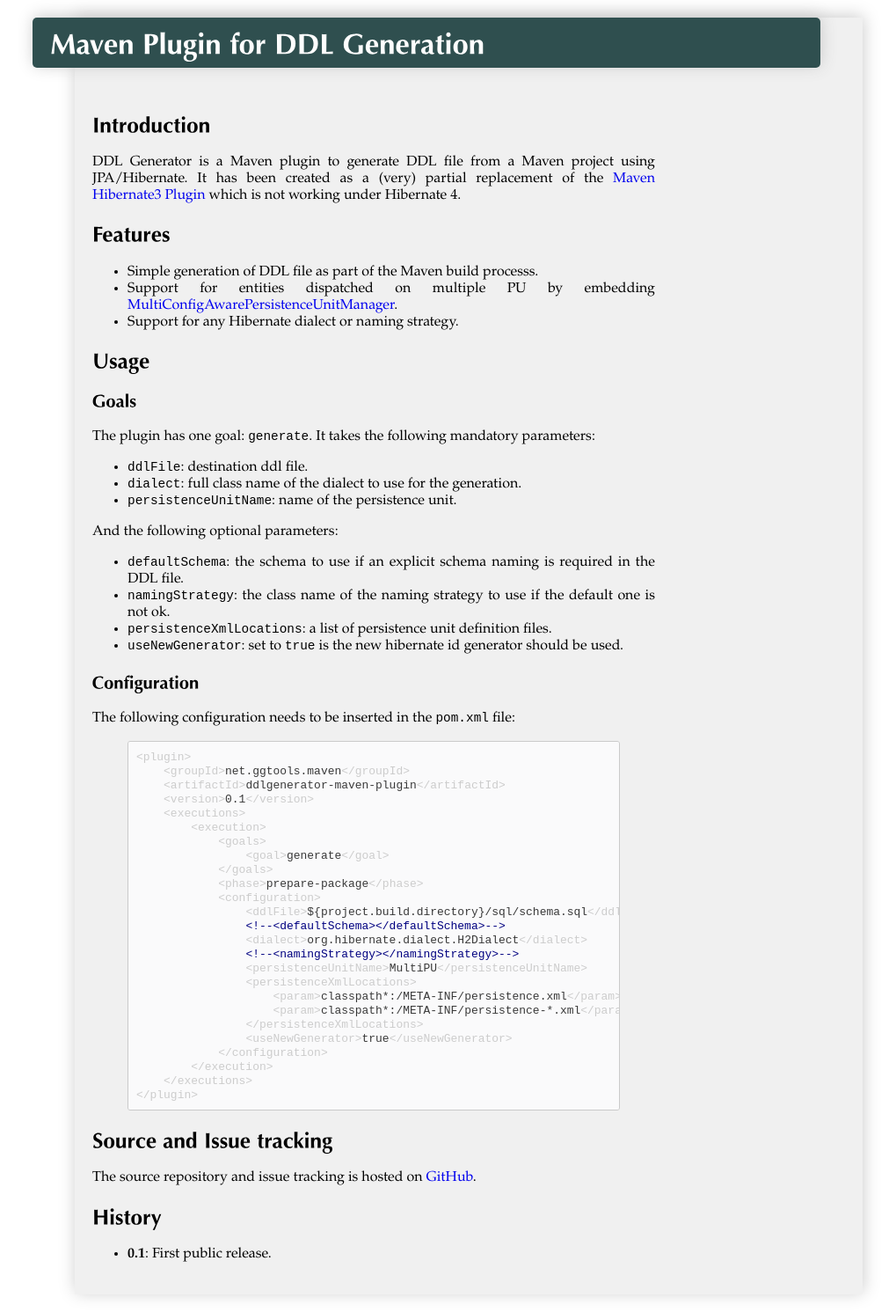
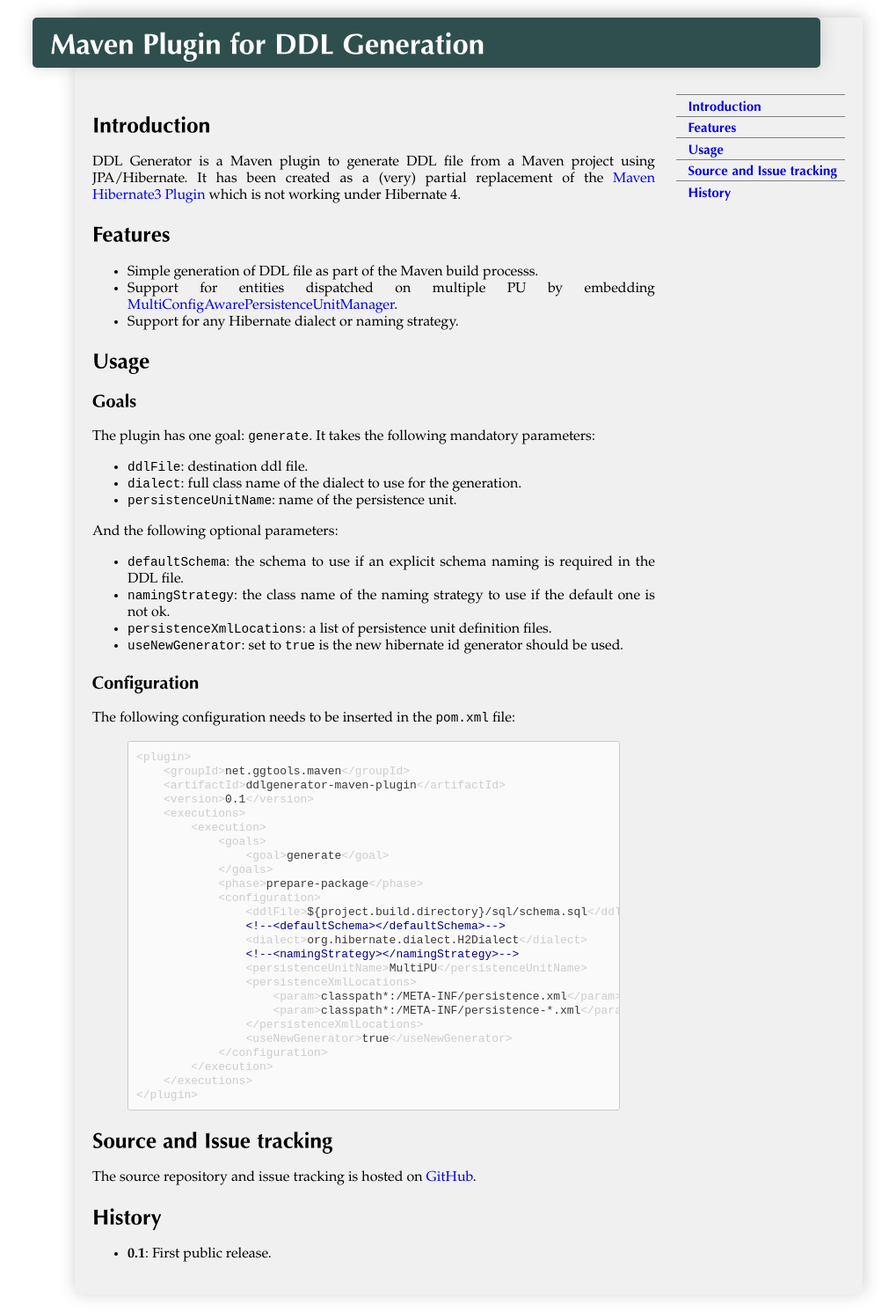
Before and after one commit to ggtools/ggtools.github.com, a Jekyll site: the page built from DDLGenerator/index.md, in a window 1280 px wide. Shown: the whole page at 88% size, without its empty margins (107-1126 px from the left). Built offline with Jekyll 4.4.1, drawn with Linux system fonts in a browser that asks for light colours.

Commit message:
Created a new layout to automatically create a sidebar menu from the H2 headers.

```diff
--- /dev/null
+++ b/_layouts/withMenu.html
@@ -0,0 +1,58 @@
+<!DOCTYPE html>
+<html xmlns="http://www.w3.org/1999/xhtml" xml:lang="en" lang="en" xmlns:fb="http://ogp.me/ns/fb#">
+<head>
+<meta http-equiv="Content-Type" content="text/html; charset=utf-8" />
+<meta name="keywords"
+  content="ggtools, github, software, repository" />
+<link rel="stylesheet" type="text/css" href="/css/pygments.css">
+<link rel="stylesheet" type="text/css" href="/css/default.css">
+<script src="/scripts/cufon-yui.js" type="text/javascript"></script>
+<script src="/scripts/Optima_700.font.js" type="text/javascript"></script>
+<script type="text/javascript">
+	Cufon.replace('h1, h2, h3');
+	Cufon.replace('.title, #sidebar li');
+</script>
+<title>{{ page.title }}</title>
+<!-- Google analytics -->
+<script type="text/javascript">
+
+  var _gaq = _gaq || [];
+  _gaq.push(['_setAccount', 'UA-29400032-1']);
+  _gaq.push(['_trackPageview']);
+
+  (function() {
+    var ga = document.createElement('script'); ga.type = 'text/javascript'; ga.async = true;
+    ga.src = ('https:' == document.location.protocol ? 'https://ssl' : 'http://www') + '.google-analytics.com/ga.js';
+    var s = document.getElementsByTagName('script')[0]; s.parentNode.insertBefore(ga, s);
+  })();
+
+</script>
+<!-- /Google analytics -->
+</head>
+<body>
+  <div class="right ribbon-holder">
+  </div>
+  <div id="container">
+    <div id="header">
+      <h1>{{ page.title }}</h1>
+    </div>
+    <div id="content">{{ content }}</div>
+   <div id="sidebar">
+      <ul>
+      <script type="text/javascript">
+          var headers = document.getElementsByTagName("h2");
+          for (var i = 0 ; i < headers.length ; i++) {
+            var header = headers[i];
+            var id = header.getAttribute("id");
+            document.writeln('<li><a class="toc" href="#'+id+'">'+header.firstChild.nodeValue+'</a></li>');
+          }
+      </script>
+      </ul>
+    </div>
+    <div id="footer">
+    </div>
+  </div>
+  <!-- /container -->
+  <script type="text/javascript">Cufon.now();</script>
+</body>
+</html>
```
Also changed, not shown: DDLGenerator/index.md (+1 -1 lines).
